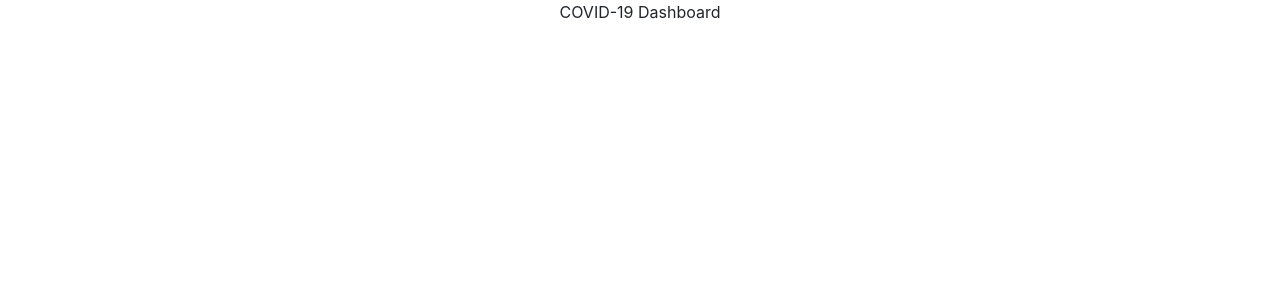
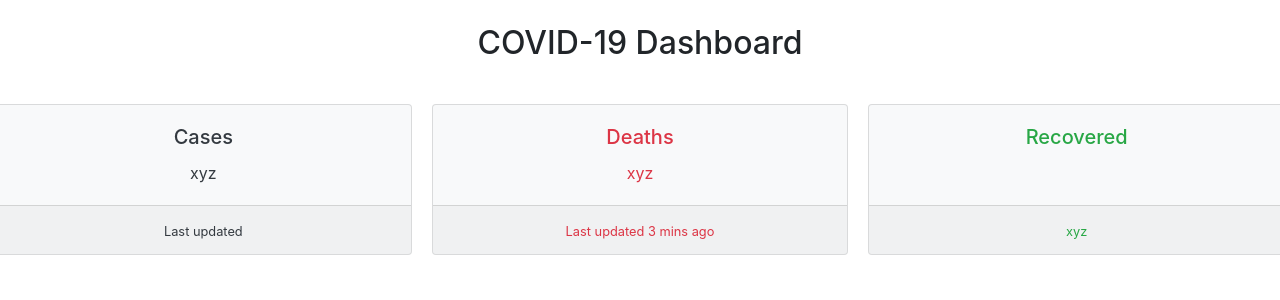
Before and after one commit to pratisthasthapit/covid-19-dashboard, a JavaScript app in the folder covid-dashboard/: page / in a window 1280 px wide. Shown: the top 300 px of the page. Built offline with nearby package versions, Linux system fonts and the light colour scheme; the HTML template or start-up script is replaced by a standard one.

Commit message:
Add dashboard card

```diff
--- a/covid-dashboard/src/App.js
+++ b/covid-dashboard/src/App.js
@@ -1,9 +1,62 @@
 import './App.css';
+import Card from 'react-bootstrap/Card';
+import CardDeck from "react-bootstrap/CardDeck";
+import "bootstrap/dist/css/bootstrap.min.css";
 
 function App() {
-  return (
-    <div className="App">
-      COVID-19 Dashboard
+  return(
+  <div>
+      <br/>
+      <h2 style={{textAlign: "center"}}>COVID-19 Dashboard</h2>
+      <br/>
+
+      <CardDeck>
+        <Card
+          className="text-center"
+          bg="light"
+          text={"dark"}
+          style={{margin: "10px"}}
+        >
+          <Card.Body>
+            <Card.Title>Cases</Card.Title>
+            <Card.Text>
+              xyz
+            </Card.Text>
+          </Card.Body>
+          <Card.Footer>
+            <small>Last updated </small>
+          </Card.Footer>
+        </Card>
+        <Card
+          className="text-center"
+          bg="light"
+          text={"danger"}
+          style={{margin: "10px"}}
+        >
+          <Card.Body>
+            <Card.Title>Deaths</Card.Title>
+            <Card.Text>
+            xyz
+            </Card.Text>
+          </Card.Body>
+          <Card.Footer>
+            <small>Last updated 3 mins ago</small>
+          </Card.Footer>
+        </Card>
+        <Card
+          className="text-center"
+          bg="light"
+          text={"success"}
+          style={{margin: "10px"}}
+        >
+          <Card.Body>
+            <Card.Title>Recovered</Card.Title>
+          </Card.Body>
+          <Card.Footer>
+            <small>xyz</small>
+          </Card.Footer>
+        </Card>
+      </CardDeck>
     </div>
   );
 }
```
